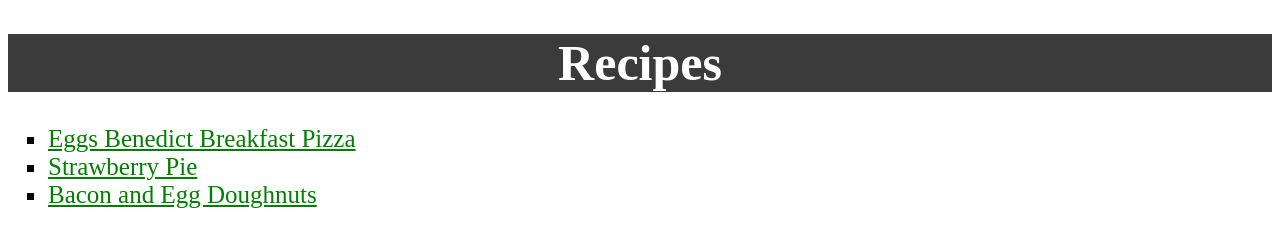
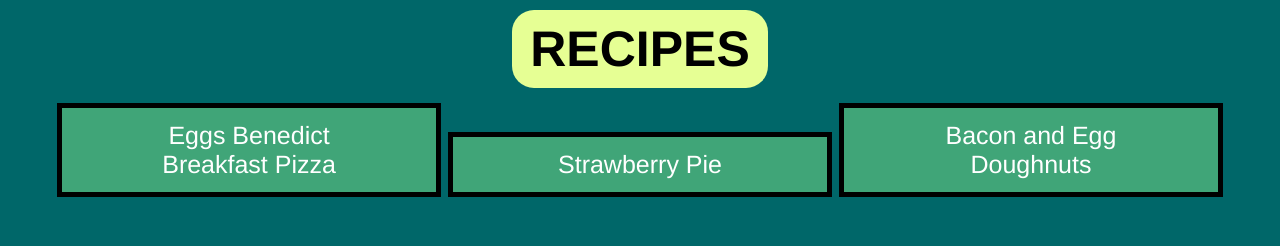
Before and after one commit to StewardRighteous/odin-recipes, a plain HTML site: page index.html in a window 1280 px wide. Drawn offline with Linux system fonts and the light colour scheme.

Commit message:
feat - Design Homepage with CSS
-Added design to home page for better navigation
- Created better visual UI

```diff
--- a/css/home.css
+++ b/css/home.css
@@ -1,14 +1,40 @@
-h1{
+*{
+    margin: 0;
+    padding: 0;
+    background-color:rgb(0, 103, 105);
+    font-family: 'Franklin Gothic Medium', 'Arial Narrow', Arial, sans-serif;
+}
+
+.heading{
+    margin: 10px 40%;
+    padding: 10px;
+    background-color: rgb(230, 255, 148);
+    color: black;
+    border-radius: 22px;
     text-align: center;
+    text-transform: uppercase;
     font-size: 50px;
-    background-color: rgb(59, 59, 59);
+}
+
+.recipe-lists{
+    text-align: center;
+    font-size: 25px;
+    list-style: none;
+}
+
+.recipe-lists li{
+    display: inline-block;
+    box-sizing: border-box;
+    margin: 5px auto;
+    background-color: rgb(64, 165, 120);
+    height: auto;
+    width: 30%;
+    border: 5px solid;
+    padding: 1% 5%;
+}
+
+a{
     color: white;
+    background-color: rgb(64, 165, 120);
+    text-decoration: none;
 }
-ul{
-    text-align: left;
-    font-size: 25px;
-    list-style: square;
-}
-a{
-    color: green;
-}
--- a/css/recipe.css
+++ b/css/recipe.css
@@ -2,7 +2,9 @@
     text-align: center;
     font-family: 'Franklin Gothic Medium', 'Arial Narrow', Arial, sans-serif;
 }
-
+body{
+    background-color:rgb(99, 95, 95) ;
+}
 .center-image{
     display: block;
     margin-left: auto;
--- a/index.html
+++ b/index.html
@@ -7,8 +7,8 @@
     <title>Odin Recipes</title>
 </head>
 <body>
-    <h1>Recipes</h1>
-    <ul>
+    <h1 class="heading">Recipes</h1>
+    <ul class="recipe-lists">
         <li><a href="Recipes/eggs-benedict-breakfast-pizza.html">Eggs Benedict Breakfast Pizza</a></li>
         <li><a href="Recipes/strawberry-pie.html">Strawberry Pie</a></li>
         <li><a href="Recipes/bacon-and-eggs-doughnuts.html">Bacon and Egg Doughnuts</a></li>
```
Also changed, not shown: Colors.txt (added).
